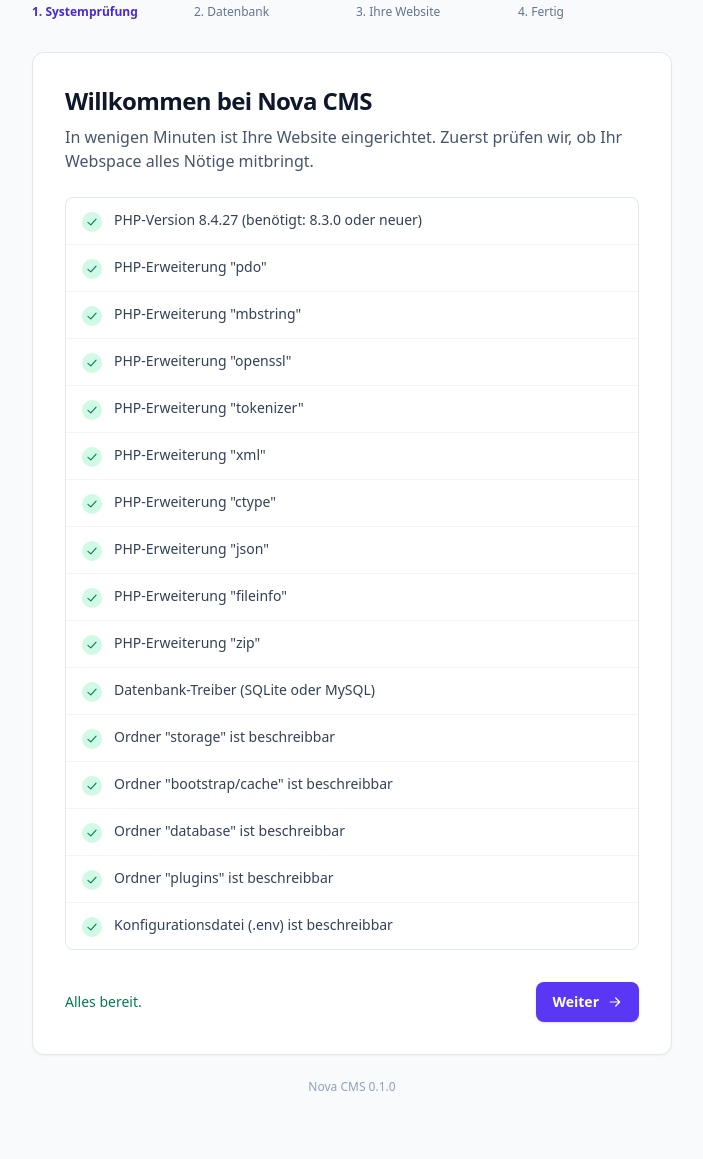
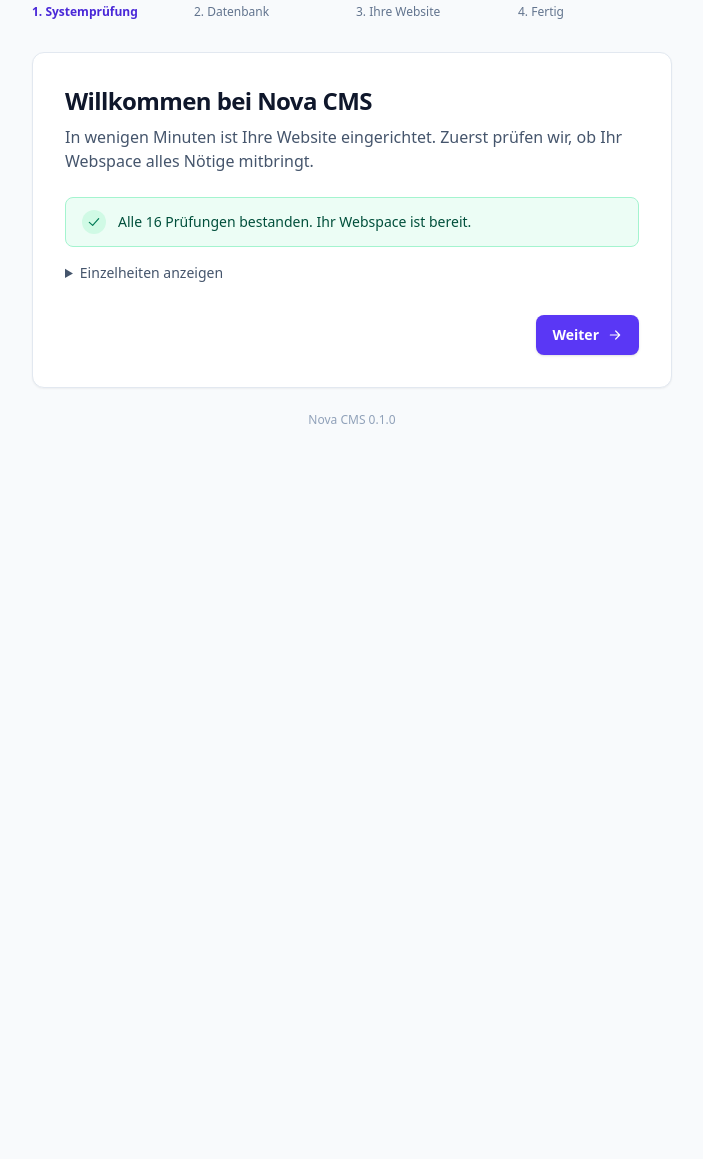
Before and after one commit to Woody05031970/nova-cms, a Laravel app: page /install in a window 1280 px wide. Shown: the part 134-1293 px from the top of the page, without its empty margins (288-991 px from the left). After the commit the page ends 558 px from the top, so only its background shows below. Run offline with Laravel 12, Linux system fonts and the light colour scheme; style sheets or scripts are compiled from the project's sources.

Commit message:
Installer: bestandene Prüfungen zusammenfassen, Rahmenfarbe der Datenbank-Auswahl
Co-Authored-By: Claude Opus 5.5 <noreply@anthropic.com>
Claude-Session: https://claude.ai/code/session_016YQfwg4Uj3udC1gyqpCEqi

```diff
--- a/resources/views/install/database.blade.php
+++ b/resources/views/install/database.blade.php
@@ -9,14 +9,14 @@
         @csrf
         <fieldset class="grid gap-3 sm:grid-cols-2">
             <legend class="sr-only">Art der Datenbank</legend>
-            <label class="flex cursor-pointer flex-col rounded-lg border p-4 has-checked:border-nova-500 has-checked:ring-2 has-checked:ring-nova-200 {{ $sqliteAvailable ? '' : 'pointer-events-none opacity-50' }}">
+            <label class="flex cursor-pointer flex-col rounded-lg border border-slate-200 p-4 has-checked:border-nova-500 has-checked:ring-2 has-checked:ring-nova-200 {{ $sqliteAvailable ? '' : 'pointer-events-none opacity-50' }}">
                 <span class="flex items-center gap-2 font-medium">
                     <input type="radio" name="driver" value="sqlite" class="accent-nova-600" @checked($driver === 'sqlite') @disabled(! $sqliteAvailable)>
                     Einfach (empfohlen)
                 </span>
                 <span class="mt-1 text-sm text-slate-600">Keine Zugangsdaten nötig. Ideal für kleine und mittlere Websites.</span>
             </label>
-            <label class="flex cursor-pointer flex-col rounded-lg border p-4 has-checked:border-nova-500 has-checked:ring-2 has-checked:ring-nova-200 {{ $mysqlAvailable ? '' : 'pointer-events-none opacity-50' }}">
+            <label class="flex cursor-pointer flex-col rounded-lg border border-slate-200 p-4 has-checked:border-nova-500 has-checked:ring-2 has-checked:ring-nova-200 {{ $mysqlAvailable ? '' : 'pointer-events-none opacity-50' }}">
                 <span class="flex items-center gap-2 font-medium">
                     <input type="radio" name="driver" value="mysql" class="accent-nova-600" @checked($driver === 'mysql') @disabled(! $mysqlAvailable)>
                     MySQL-Datenbank
--- a/resources/views/install/welcome.blade.php
+++ b/resources/views/install/welcome.blade.php
@@ -4,7 +4,16 @@
     <h1 class="text-2xl font-semibold tracking-tight">Willkommen bei Nova CMS</h1>
     <p class="mt-2 text-slate-600">In wenigen Minuten ist Ihre Website eingerichtet. Zuerst prüfen wir, ob Ihr Webspace alles Nötige mitbringt.</p>
 
-    <ul class="mt-6 divide-y divide-slate-100 rounded-lg border border-slate-200">
+    @if ($passes)
+        <div class="mt-6 flex items-center gap-3 rounded-lg border border-emerald-200 bg-emerald-50 px-4 py-3">
+            <span class="grid size-6 shrink-0 place-items-center rounded-full bg-emerald-100 text-emerald-700"><x-icon name="check" class="size-4" /></span>
+            <span class="text-sm font-medium text-emerald-900">Alle {{ count($checks) }} Prüfungen bestanden. Ihr Webspace ist bereit.</span>
+        </div>
+    @endif
+
+    <details class="mt-4" @if(! $passes) open @endif>
+        <summary class="cursor-pointer text-sm text-slate-600 hover:text-slate-900">{{ $passes ? 'Einzelheiten anzeigen' : 'Ergebnis der Prüfung' }}</summary>
+    <ul class="mt-3 divide-y divide-slate-100 rounded-lg border border-slate-200">
         @foreach ($checks as $check)
             <li class="flex items-start gap-3 px-4 py-3">
                 @if ($check['ok'])
@@ -20,10 +29,11 @@
             </li>
         @endforeach
     </ul>
+    </details>
 
     <div class="mt-8 flex items-center justify-between gap-4">
         @if ($passes)
-            <p class="text-sm text-emerald-700">Alles bereit.</p>
+            <span></span>
             <a href="{{ route('install.database') }}" class="nova-btn">Weiter <x-icon name="arrow" class="size-4" /></a>
         @else
             <p class="text-sm text-slate-600">Bitte beheben Sie die rot markierten Punkte und laden Sie die Seite neu.</p>
```
Also changed, not shown: 3 other files.
